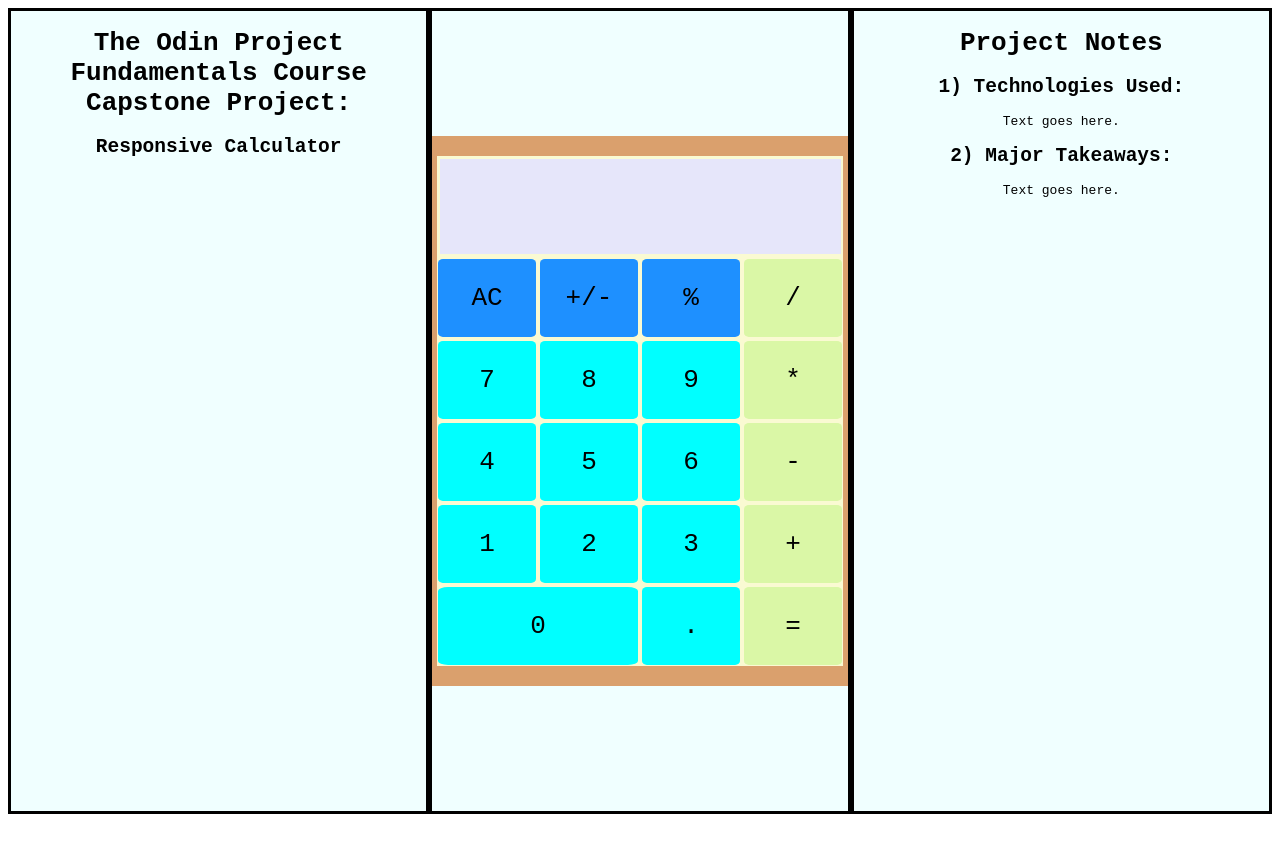
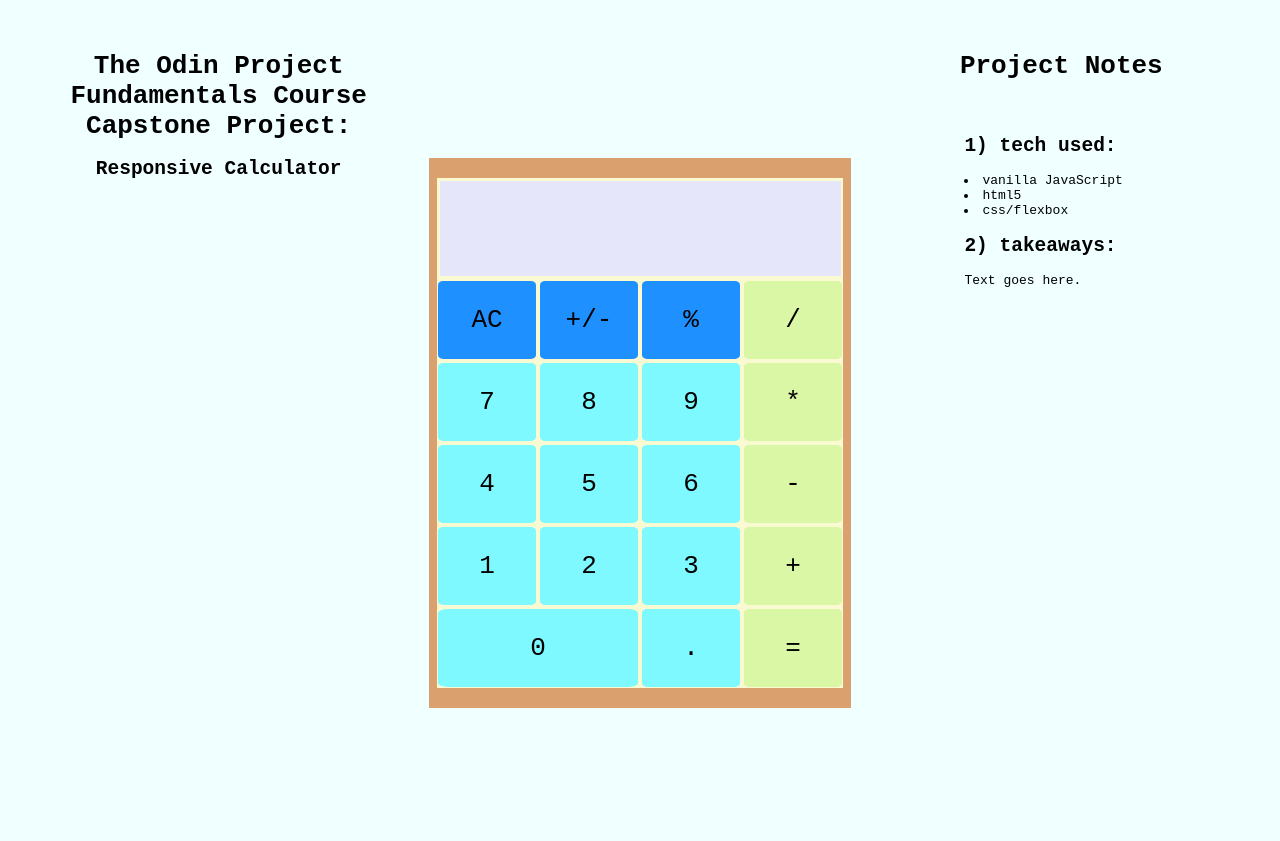
Before and after one commit to nicholas-stoll22/odin-calculator, a plain HTML site: page index.html in a window 1280 px wide. Drawn offline with Linux system fonts and the light colour scheme.

Commit message:
Updated UX and added button color changes on hover.

```diff
--- a/index.html
+++ b/index.html
@@ -42,11 +42,16 @@
 
         <div class="third">
             <h1>Project Notes</h1>
-            <h2>1) Technologies Used:</h2>
-            <p>Text goes here.</p>
 
-            <h2>2) Major Takeaways:</h2>
-            <p>Text goes here.</p>
+            <div class="project-info">
+                <h2>1) tech used:</h2>
+                <li>vanilla JavaScript</li>
+                <li>html5</li>
+                <li>css/flexbox</li>
+
+                <h2>2) takeaways:</h2>
+                <p>Text goes here.</p>
+            </div>
         </div>
 
     </div>
--- a/style.css
+++ b/style.css
@@ -1,6 +1,6 @@
 html {
-    text-align: center;
     font-family: monospace;
+    background-color: azure;
 }
 
 .thirds {
@@ -10,8 +10,15 @@ html {
 
 .thirds .third {
     flex: 1;
+    text-align: center;
+    padding-top: 2%;
     background-color: azure;
-    border: solid black;
+}
+
+.thirds .third .project-info {
+    text-align: left;
+    padding-top: 5%;
+    padding-left: 27%;
 }
 
 #calc {
@@ -68,26 +75,58 @@ button {
     background-color: #DAF7A6;
 }
 
+.operator:hover {
+    background-color: #C1E1C1;
+}
+
 .equals {
     background-color: #DAF7A6;
 }
 
+.equals:hover {
+    background-color: #C1E1C1;
+}
+
 .operand {
-    background-color: cyan;
+    background-color: #7DF9FF;
+}
+
+.operand:hover {
+    background-color: #00FFFF;
 }
 
 .decimal {
-    background-color: cyan;
+    background-color: #7DF9FF;
+}
+
+.decimal:hover {
+    background-color: #00FFFF;
 }
 
 .clear {
     background-color: dodgerblue;
 }
 
+.clear:hover {
+    background-color: #89CFF0;
+}
+
+.clear:hover {
+    background-color: #89CFF0;
+}
+
 .sign {
     background-color: dodgerblue;
+}
+
+.sign:hover {
+    background-color: #89CFF0;
 }
 
 .percent {
     background-color: dodgerblue;
 }
+
+.percent:hover {
+    background-color: #89CFF0;
+}
```
